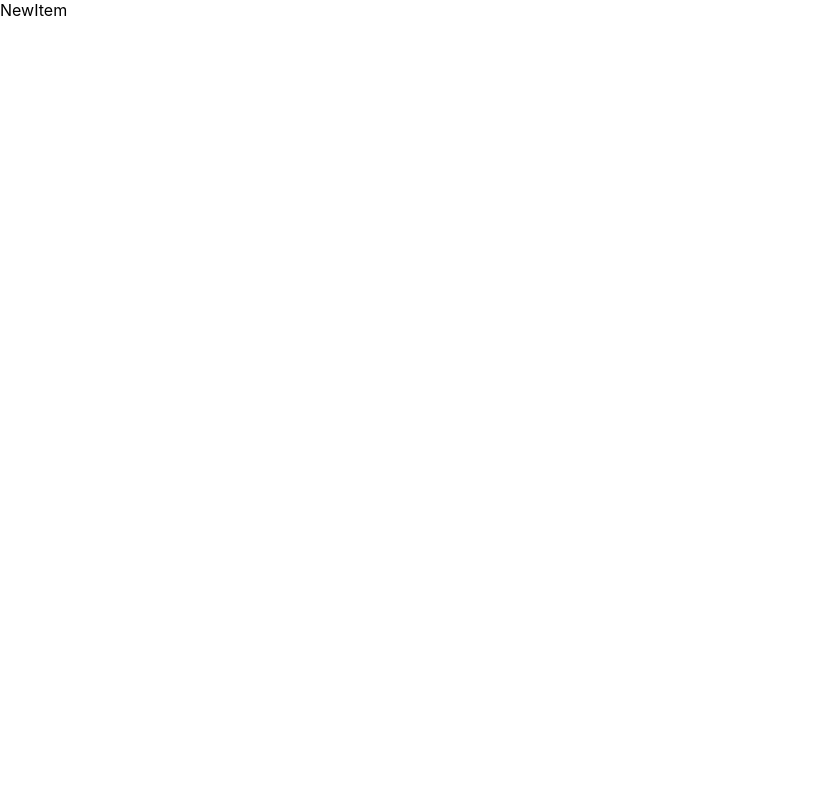
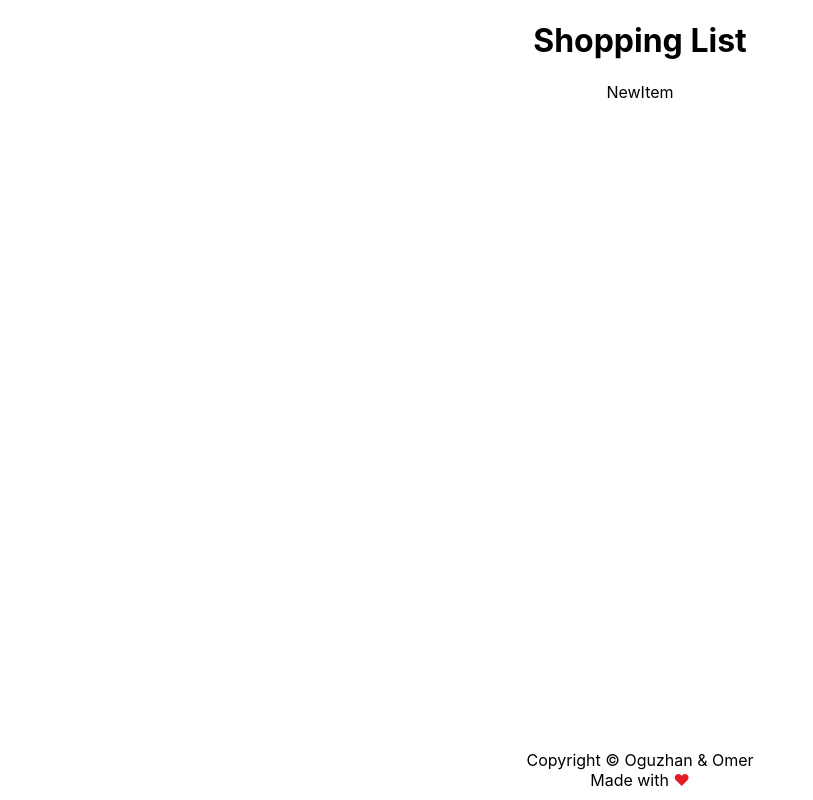
Before and after one commit to OzzyDm/todos-react, a React (Create React App) app: page / in a window 1280 px wide. Shown: the whole page, without its empty margins (0-813 px from the left). Built offline with nearby package versions, Linux system fonts and the light colour scheme.

Commit message:
Add layout and update styling

```diff
--- a/src/App.js
+++ b/src/App.js
@@ -1,5 +1,6 @@
-import { useState, Fragment } from "react";
-import "./App.scss";
+import { useState } from "react";
+
+import Layout from "./components/Layout/Layout";
 import ItemList from "./components/Items/ItemList";
 import NewItem from "./components/NewItem/NewItem";
 
@@ -15,10 +16,10 @@ function App() {
   };
 
   return (
-    <Fragment>
+    <Layout>
       <NewItem onAddItem={addItemHandler} />
       <ItemList items={list} />
-    </Fragment>
+    </Layout>
   );
 }
 
--- a/src/App.scss
+++ /dev/null
@@ -1,3 +0,0 @@
-.App {
-  text-align: center;
-}
--- /dev/null
+++ b/src/components/Layout/Footer.js
@@ -0,0 +1,31 @@
+import classes from "./Footer.module.scss";
+
+function Footer() {
+  return (
+    <footer className={classes.footer}>
+      <span>
+        Copyright &#169;{" "}
+        <a
+          href="https://oguzhandemiraslan.dev/"
+          target="_blank"
+          rel="noopener noreferrer"
+        >
+          Oguzhan
+        </a>{" "}
+        &{" "}
+        <a
+          href="https://omergencoglu.dev/"
+          target="_blank"
+          rel="noopener noreferrer"
+        >
+          Omer
+        </a>
+      </span>
+      <span>
+        Made with <span className={classes.heart}>&#10084;</span>
+      </span>
+    </footer>
+  );
+}
+
+export default Footer;
--- /dev/null
+++ b/src/components/Layout/Footer.module.scss
@@ -0,0 +1,11 @@
+.footer {
+  display: flex;
+  flex-direction: column;
+  justify-content: center;
+  align-items: center;
+  margin: 1rem;
+
+  .heart {
+    color: #e31b23;
+  }
+}
--- /dev/null
+++ b/src/components/Layout/Header.js
@@ -0,0 +1,9 @@
+function Header() {
+  return (
+    <header>
+      <h1>Shopping List</h1>
+    </header>
+  );
+}
+
+export default Header;
--- /dev/null
+++ b/src/components/Layout/Layout.js
@@ -0,0 +1,18 @@
+import { Fragment } from "react";
+
+import Header from "./Header";
+import Footer from "./Footer";
+
+import classes from "./Layout.module.scss";
+
+function Layout({ children }) {
+  return (
+    <Fragment>
+      <Header />
+      <main className={classes.main}>{children}</main>
+      <Footer />
+    </Fragment>
+  );
+}
+
+export default Layout;
--- /dev/null
+++ b/src/components/Layout/Layout.module.scss
@@ -0,0 +1,3 @@
+.main {
+  flex: 1;
+}
--- a/src/index.scss
+++ b/src/index.scss
@@ -1,13 +1,32 @@
+:root {
+  height: 100%;
+  font-size: 62.5%; // 1 rem = 10px
+  scroll-behavior: smooth;
+}
+
+* {
+  box-sizing: border-box;
+}
+
 body {
   margin: 0;
-  font-family: -apple-system, BlinkMacSystemFont, 'Segoe UI', 'Roboto', 'Oxygen',
-    'Ubuntu', 'Cantarell', 'Fira Sans', 'Droid Sans', 'Helvetica Neue',
+  font-family: -apple-system, BlinkMacSystemFont, "Segoe UI", "Roboto", "Oxygen",
+    "Ubuntu", "Cantarell", "Fira Sans", "Droid Sans", "Helvetica Neue",
     sans-serif;
   -webkit-font-smoothing: antialiased;
   -moz-osx-font-smoothing: grayscale;
+  height: 100%;
+  font-size: 1.6rem;
 }
 
-code {
-  font-family: source-code-pro, Menlo, Monaco, Consolas, 'Courier New',
-    monospace;
+#root {
+  height: 100%;
+  display: flex;
+  align-items: center;
+  flex-direction: column;
 }
+
+a {
+  text-decoration: none;
+  color: inherit;
+}
```
